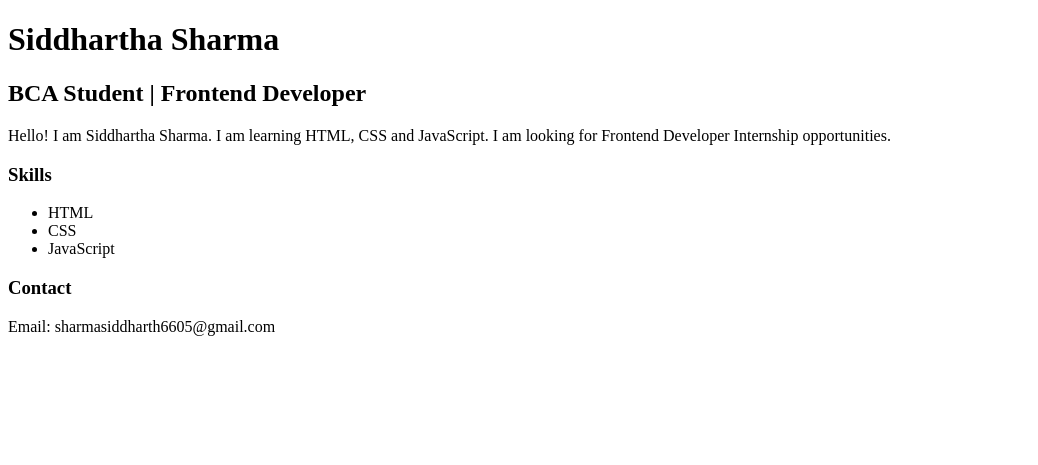
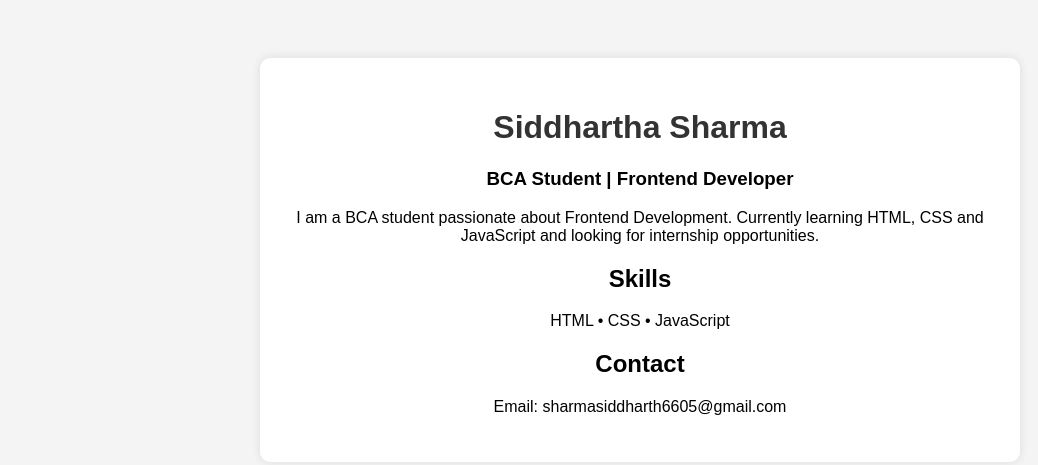
Before and after one commit to siddhartha-sharmaa/portfolio-website, a plain HTML site: page index.html in a window 1280 px wide. Shown: the whole page, without its empty margins (0-1038 px from the left). Drawn offline with Linux system fonts and the light colour scheme.

Commit message:
Update index.html

```diff
--- a/index.html
+++ b/index.html
@@ -1,26 +1,48 @@
 <!DOCTYPE html>
 <html>
 <head>
-    <title>Siddhartha Sharma Portfolio</title>
+<title>Siddhartha Sharma Portfolio</title>
+<style>
+body{
+font-family:Arial,sans-serif;
+background:#f4f4f4;
+text-align:center;
+padding:50px;
+}
+.container{
+background:white;
+max-width:700px;
+margin:auto;
+padding:30px;
+border-radius:10px;
+box-shadow:0 0 10px rgba(0,0,0,0.1);
+}
+h1{
+color:#333;
+}
+</style>
 </head>
 <body>
-    <h1>Siddhartha Sharma</h1>
-    <h2>BCA Student | Frontend Developer</h2>
 
-    <p>
-        Hello! I am Siddhartha Sharma.
-        I am learning HTML, CSS and JavaScript.
-        I am looking for Frontend Developer Internship opportunities.
-    </p>
+<div class="container">
+<h1>Siddhartha Sharma</h1>
 
-    <h3>Skills</h3>
-    <ul>
-        <li>HTML</li>
-        <li>CSS</li>
-        <li>JavaScript</li>
-    </ul>
+<h3>BCA Student | Frontend Developer</h3>
 
-    <h3>Contact</h3>
-    <p>Email: sharmasiddharth6605@gmail.com</p>
+<p>
+I am a BCA student passionate about Frontend Development.
+Currently learning HTML, CSS and JavaScript and looking for internship opportunities.
+</p>
+
+<h2>Skills</h2>
+
+<p>HTML • CSS • JavaScript</p>
+
+<h2>Contact</h2>
+
+<p>Email: sharmasiddharth6605@gmail.com</p>
+
+</div>
+
 </body>
 </html>
```
